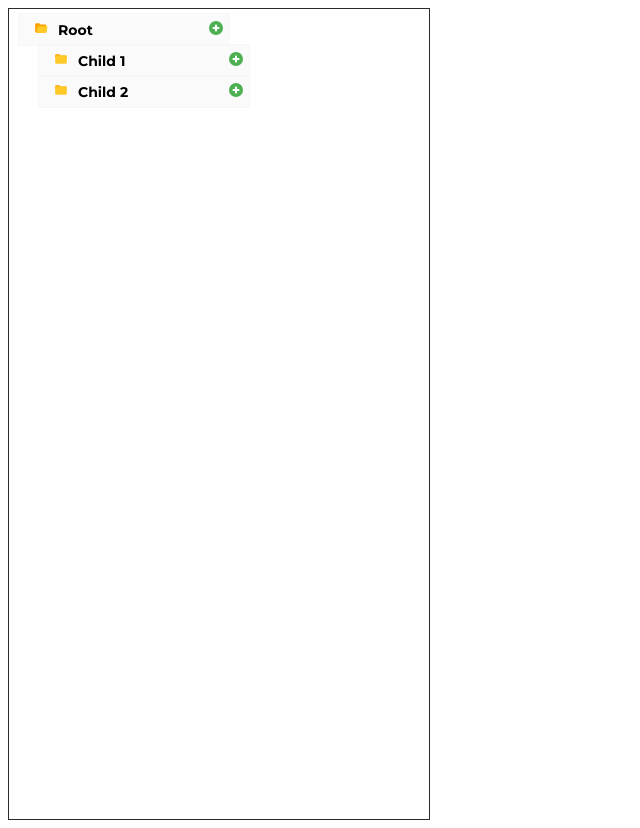
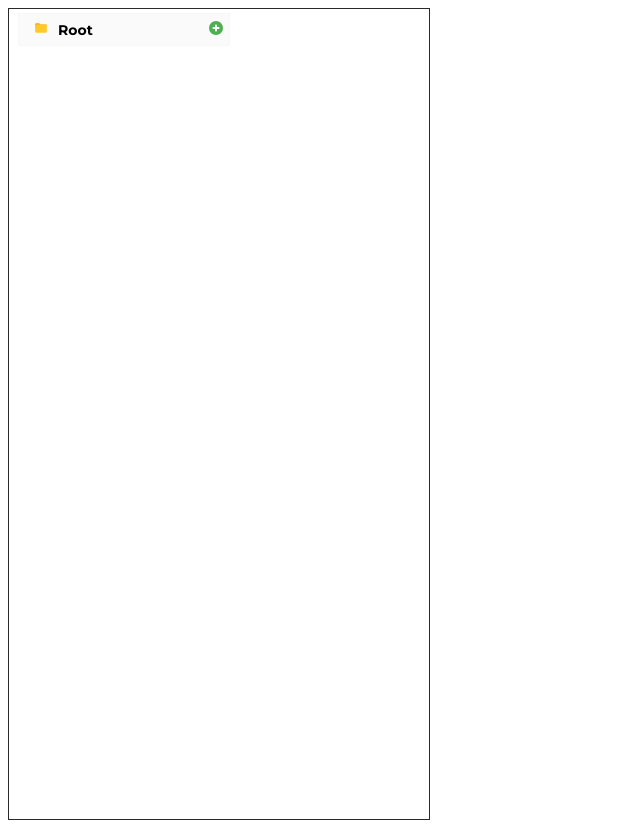
Before and after one commit to rakibshakib/folder-view-front, a React (Vite) app: page / in a window 1280 px wide. Shown: the whole page, without its empty margins (0-640 px from the left). Built offline with nearby package versions, Linux system fonts and the light colour scheme.

Commit message:
update: node toggle option

```diff
--- a/src/App.tsx
+++ b/src/App.tsx
@@ -1,38 +1,29 @@
 import { useState } from "react";
 import "./App.css";
-import { FcFolder, FcOpenedFolder, FcPlus } from "react-icons/fc";
-import { FolderDataSet } from "./components/helper";
+import { FolderDataSet, toggleFolder } from "./components/helper";
 import FolderNode from "./components/FolderNode";
-// import AccordionFolder from "./components/AccordionFolder";
 
 export interface TreeNode {
   name: string;
   isOpen: boolean;
+  id: number;
   child: TreeNode[] | [];
 }
 
 function App() {
   const [folderData, setFolderData] = useState<TreeNode>({ ...FolderDataSet });
-  const folderOpenIconHandler = (index: number) => {
-    // setFolderData(
-    //   (prev: TreeNode): TreeNode => ({ ...prev, isOpen: !prev.isOpen })
-    // );
+
+  const folderOpenIconHandler = (FolderNode: TreeNode): void => {
+    toggleFolder(FolderNode?.id, folderData, setFolderData);
   };
-  console.log({ folderData });
   return (
     <>
       <div>
         <div className="container">
-          {/* <div className="parentRoot" onClick={() => folderOpenIconHandler(0)}>
-            <div className="innrerContainer">
-              <p>{folderData?.isOpen ? <FcOpenedFolder /> : <FcFolder />}</p>
-              <h4>{folderData?.name}</h4>
-            </div>
-            <div>
-              <FcPlus />
-            </div>
-          </div> */}
-          <FolderNode folderData={folderData} />
+          <FolderNode
+            folderData={folderData}
+            folderOpenIconHandler={folderOpenIconHandler}
+          />
         </div>
       </div>
     </>
--- a/src/components/FolderNode.tsx
+++ b/src/components/FolderNode.tsx
@@ -1,15 +1,20 @@
 import { FcFolder, FcOpenedFolder, FcPlus } from "react-icons/fc";
 import { TreeNode } from "../App";
 
-const FolderNode = ({ folderData }: { folderData: TreeNode }) => {
-  const folderOpenIconHandler = (): void => {
-    console.log(folderData);
-    folderData.isOpen = !folderData.isOpen;
-  };
+const FolderNode = ({
+  folderData,
+  folderOpenIconHandler,
+}: {
+  folderData: TreeNode;
+  folderOpenIconHandler: (node: TreeNode) => void;
+}) => {
   console.log({ folderData });
   return (
     <>
-      <div className="childRoots" onClick={() => folderOpenIconHandler()}>
+      <div
+        className="childRoots"
+        onClick={() => folderOpenIconHandler(folderData)}
+      >
         <div className="innrerContainer">
           <p>{folderData?.isOpen ? <FcOpenedFolder /> : <FcFolder />}</p>
           <h4>{folderData?.name}</h4>
@@ -22,7 +27,11 @@ const FolderNode = ({ folderData }: { folderData: TreeNode }) => {
       {folderData.isOpen && folderData?.child.length > 0 && (
         <div style={{ marginLeft: "20px" }}>
           {folderData?.child.map((childNode, index) => (
-            <FolderNode key={index} folderData={childNode} />
+            <FolderNode
+              key={index}
+              folderData={childNode}
+              folderOpenIconHandler={folderOpenIconHandler}
+            />
           ))}
         </div>
       )}
--- a/src/components/helper.ts
+++ b/src/components/helper.ts
@@ -1,30 +1,86 @@
 import { TreeNode } from "../App";
 
 export const FolderDataSet: TreeNode = {
-    name: 'Root',
-    isOpen: true,
+  name: "Root",
+  isOpen: false,
+  id: 1,
   child: [
     {
-        name: 'Child 1',
+      name: "Folder 1",
       isOpen: false,
+      id: 2,
       child: [
         {
-            name: 'Child 1.1',
+          name: "Folder 1.1",
           isOpen: false,
+          id: 4,
           child: [],
         },
       ],
     },
     {
-        name: 'Child 2',
+      name: "Folder 2",
       isOpen: false,
+      id: 3,
       child: [
         {
-            name: 'Child 2.1',
+          name: "Folder 2.1",
           isOpen: false,
+          id: 5,
+          child: [],
+        },
+        {
+          name: "Folder 2.2",
+          isOpen: false,
+          id: 6,
+          child: [
+            {
+              name: "Folder 2.2.1",
+              isOpen: false,
+              id: 7,
               child: [],
             },
           ],
         },
       ],
+    },
+  ],
 };
+
+export const toggleFolder = (
+  id: number,
+  folderData: TreeNode,
+  setFolderData: (node: TreeNode) => void
+) => {
+  // Recursive function to search for the node
+  const updateNodeToggle = (child: TreeNode) => {
+    if (child.id === id) {
+      // close all child node if parent node is toggle for close
+      if (child.isOpen && child.child.length > 0) {
+        try {
+          console.log(child.isOpen);
+          closeNextAllChildNode(child);
+        } catch (error) {
+          console.log(error);
+        }
+      } else {
+        child.isOpen = true;
+      }
+      console.log("finishing update");
+    } else if (child.child) {
+      child.child.forEach(updateNodeToggle);
+    }
+  };
+
+  const updatedData = { ...folderData };
+  updateNodeToggle(updatedData);
+  setFolderData(updatedData);
+};
+
+const closeNextAllChildNode = (child: TreeNode): void => {
+  console.log(child);
+  child.isOpen = false;
+  if (child.child.length > 0) {
+    child.child.forEach(closeNextAllChildNode);
+  }
+};
```
Lines whose indentation alone changed are shown as unchanged.
